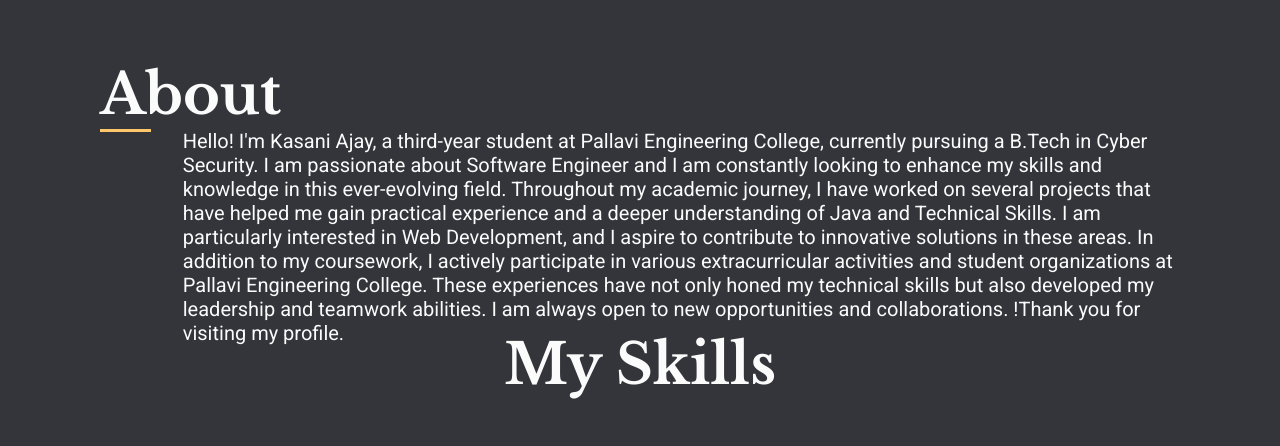
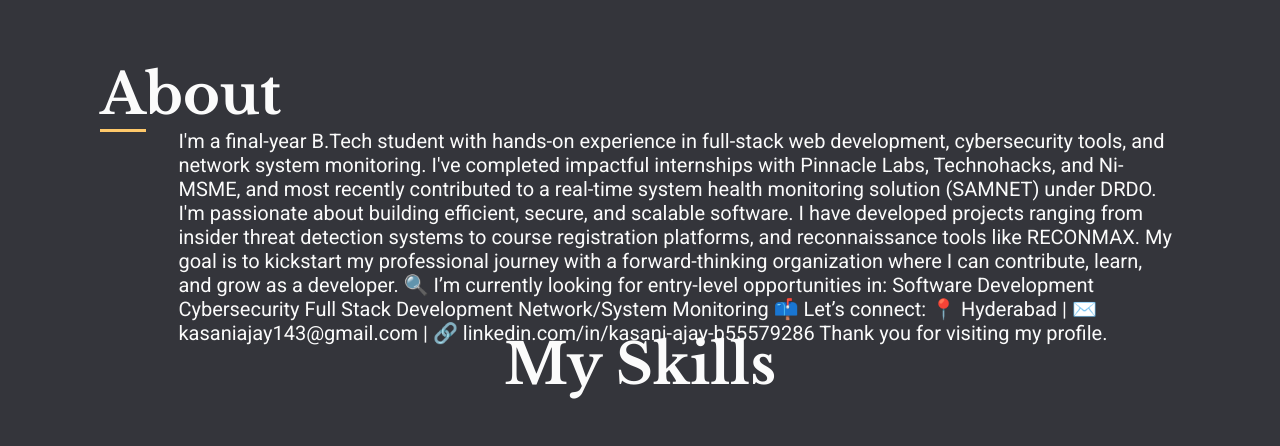
Before and after one commit to Tony-Yadav/Portfolio, a plain HTML site: page index.html in a window 1280 px wide. Shown: the part 840-1286 px from the top of the page. Drawn offline with nearby package versions, Linux system fonts and the light colour scheme.

Commit message:
Update index.html

```diff
--- a/index.html
+++ b/index.html
@@ -4,7 +4,7 @@
 <head>
     <meta charset="UTF-8">
     <meta name="viewport" content="width=device-width, initial-scale=1.0">
-    <title> Portfolio Website  || TONY YADAV </title>
+    <title> Portfolio Website  || KASANI AJAY </title>
     <link rel="stylesheet" href="style.css">
     <link href="https://cdn.jsdelivr.net/npm/remixicon@3.5.0/fonts/remixicon.css" rel="stylesheet">
 </head>
@@ -34,12 +34,21 @@
         <div class="description">
             <div class="line"></div>
             <p>
-                Hello! I'm Kasani Ajay, a third-year student at Pallavi Engineering College, currently pursuing a B.Tech in Cyber Security. I am passionate about Software Engineer and I am constantly looking to enhance my skills and knowledge in this ever-evolving field.
-                Throughout my academic journey, I have worked on several projects that have helped me gain practical experience and a deeper understanding of Java and Technical Skills. I am particularly interested in Web Development, and I aspire to contribute to innovative solutions in these areas.
-                In addition to my coursework, I actively participate in various extracurricular activities and student organizations at Pallavi Engineering College. These experiences have not only honed my technical skills but also developed my leadership and teamwork abilities. I am always open to new opportunities and collaborations.
+                I'm a final-year B.Tech student with hands-on experience in full-stack web development, cybersecurity tools, and network system monitoring. I've completed impactful internships with Pinnacle Labs, Technohacks, and Ni-MSME, and most recently contributed to a real-time system health monitoring solution (SAMNET) under DRDO.
 
+I'm passionate about building efficient, secure, and scalable software. I have developed projects ranging from insider threat detection systems to course registration platforms, and reconnaissance tools like RECONMAX. My goal is to kickstart my professional journey with a forward-thinking organization where I can contribute, learn, and grow as a developer.
 
-             !Thank you for visiting my profile.
+🔍 I’m currently looking for entry-level opportunities in:
+
+Software Development
+Cybersecurity
+Full Stack Development
+Network/System Monitoring
+
+📫 Let’s connect:
+📍 Hyderabad | ✉️ kasaniajay143@gmail.com |
+🔗 linkedin.com/in/kasani-ajay-b55579286
+Thank you for visiting my profile.
              </p>
         </div>
     </section>
@@ -163,7 +172,7 @@
         <div class="contact">
             <div class="contact-card">
                 <i class="ri-message-3-line"></i>
-                <p>TONY YADAV</p>
+                <p>KASANI AJAY</p>
             </div>
             <div class="contact-card">
                 <i class="ri-phone-line"></i>
@@ -171,7 +180,7 @@
             </div>
             <div class="contact-card">
                 <i class="ri-map-pin-3-line"></i>
-                <p>Hayathnagar, India</p>
+                <p>HYDERABAD, INDIA</p>
             </div>
         </div>
     </section>
```
